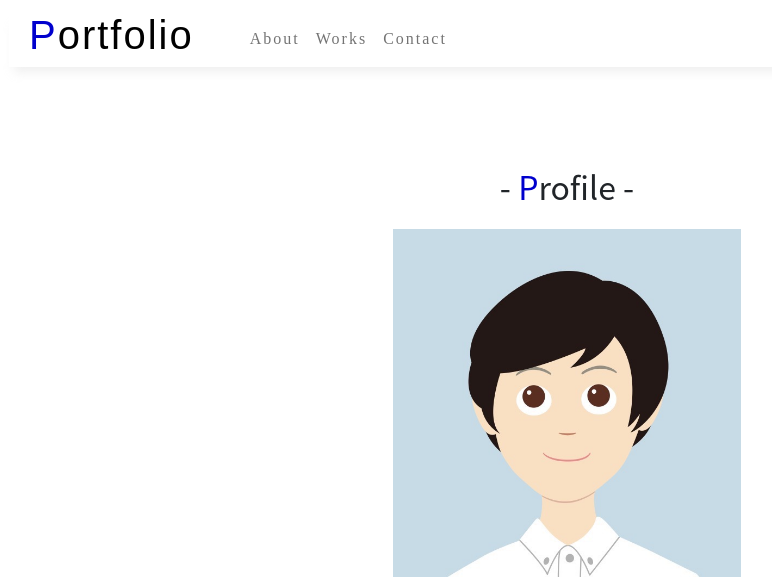
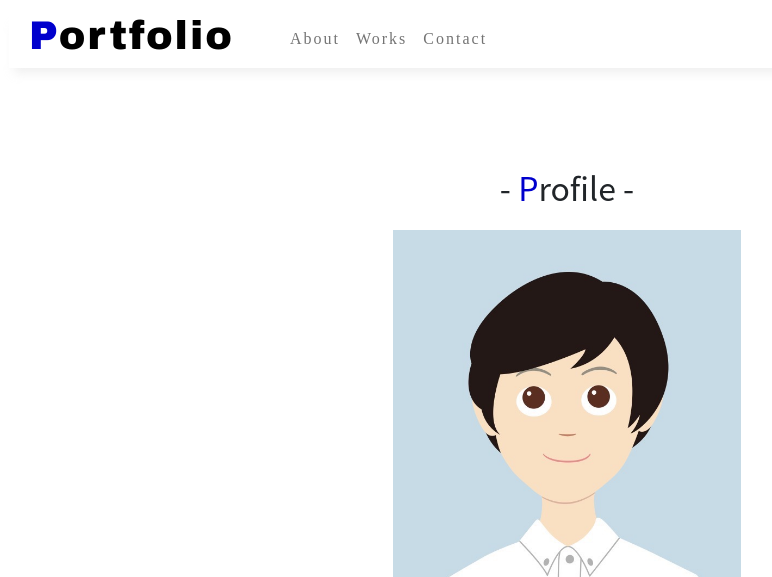
Before and after one commit to bonbo0811/portfolio, a PHP site: page /index.php in a window 1280 px wide. Shown: the top 577 px of the page, without its empty margins (73-845 px from the left). Run offline with PHP 8.4, Linux system fonts and the light colour scheme.

Commit message:
ヘッダーh1フォント変更

```diff
--- a/css/style.css
+++ b/css/style.css
@@ -31,7 +31,7 @@ body {
     color: #000;
     text-decoration: none;
     letter-spacing: 2px;
-    font-family: fantasy;
+    font-family: Arial Black;
 }
 
 .block-header a:hover {
```
